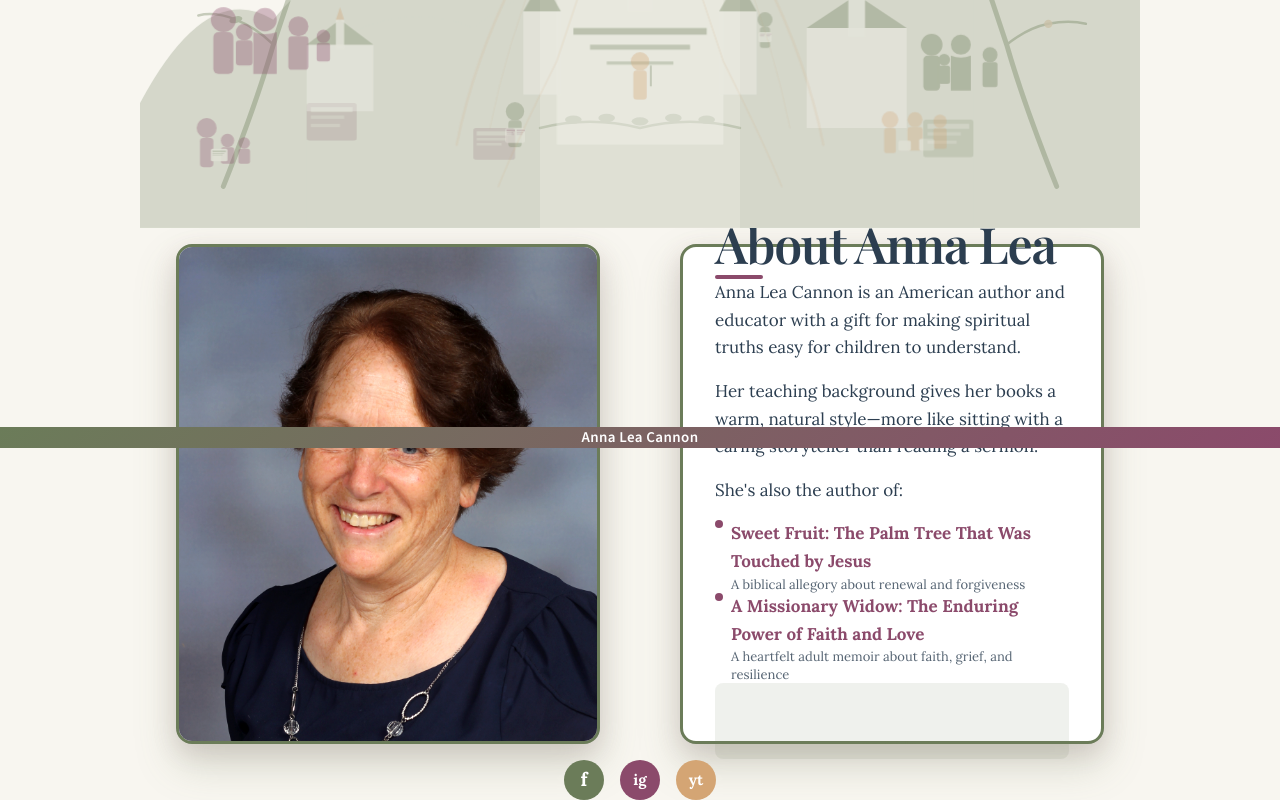
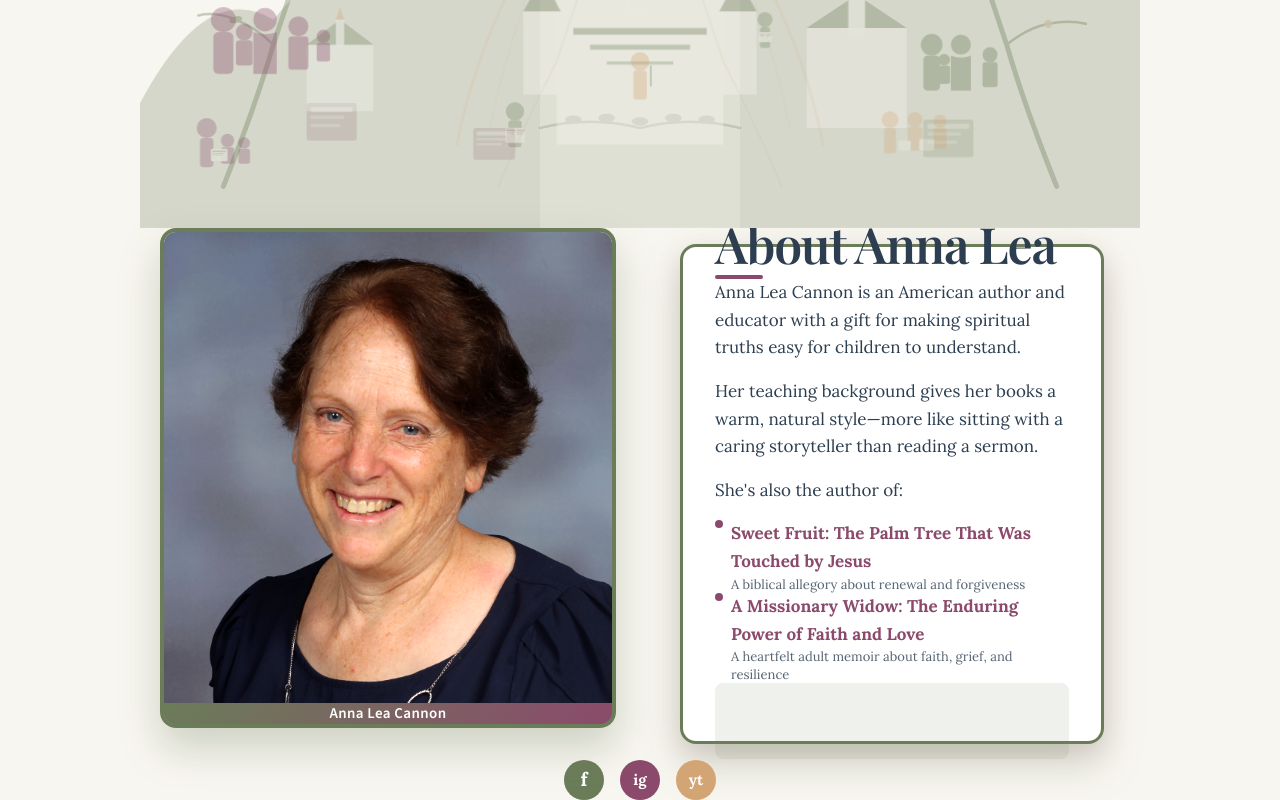
Before and after one commit to francktshibala/AnnaLea, a Next.js app: page /about in a window 1280 px wide. Shown: the part 352-1152 px from the top of the page. Built offline with nearby package versions, Linux system fonts and the light colour scheme.

Commit message:
Revert "Fix card alignment and spacing issues"
This reverts commit 342d75cb0d488c3dcf51c5f082b618b1db1340c8.

```diff
--- a/src/app/about/page.tsx
+++ b/src/app/about/page.tsx
@@ -15,19 +15,19 @@ export default function AboutPage() {
       <HeroImage variant="biblical-pattern" />
 
       {/* Row 2: About Anna Lea - Photo + Text Card */}
-      <section className="pt-16 pb-20 lg:pt-24 lg:pb-32" style={{ backgroundColor: 'var(--cream)' }}>
+      <section className="pt-32 pb-20 lg:pt-40 lg:pb-32" style={{ backgroundColor: 'var(--cream)' }}>
         <div style={{ maxWidth: '64rem', margin: '0 auto', paddingLeft: '2rem', paddingRight: '2rem' }}>
           <div className="grid grid-cols-1 lg:grid-cols-2 gap-10 lg:gap-12 items-stretch justify-center">
 
             {/* Photo Container - Left Side */}
-            <div className="flex justify-center">
-              <div className="w-full max-w-lg bg-white rounded-2xl overflow-hidden shadow-xl mx-auto"
+            <div className="flex justify-center lg:justify-center">
+              <div className="relative w-full max-w-md lg:max-w-lg">
+                <div className="rounded-2xl overflow-hidden relative mx-auto"
                      style={{
-                     boxShadow: '0 20px 40px rgba(107, 124, 89, 0.25), 0 8px 24px rgba(139, 74, 107, 0.15)',
-                     border: '3px solid var(--sage-green)',
+                       boxShadow: '0 20px 40px rgba(107, 124, 89, 0.3)',
+                       border: '4px solid var(--sage-green)',
                        height: '500px',
-                     minHeight: '500px',
-                     margin: '1rem'
+                       minHeight: '500px'
                      }}>
                   <img
                     src="/images/anna-lea-bio.jpg"
@@ -49,9 +49,10 @@ export default function AboutPage() {
                   </div>
                 </div>
               </div>
+            </div>
 
             {/* Text Card Container - Right Side */}
-            <div className="flex justify-center">
+            <div className="flex items-stretch justify-center">
               <div className="w-full max-w-lg bg-white rounded-2xl shadow-xl flex flex-col justify-center mx-auto"
                    style={{
                      border: '3px solid var(--sage-green)',
```
Lines whose indentation alone changed are shown as unchanged.
